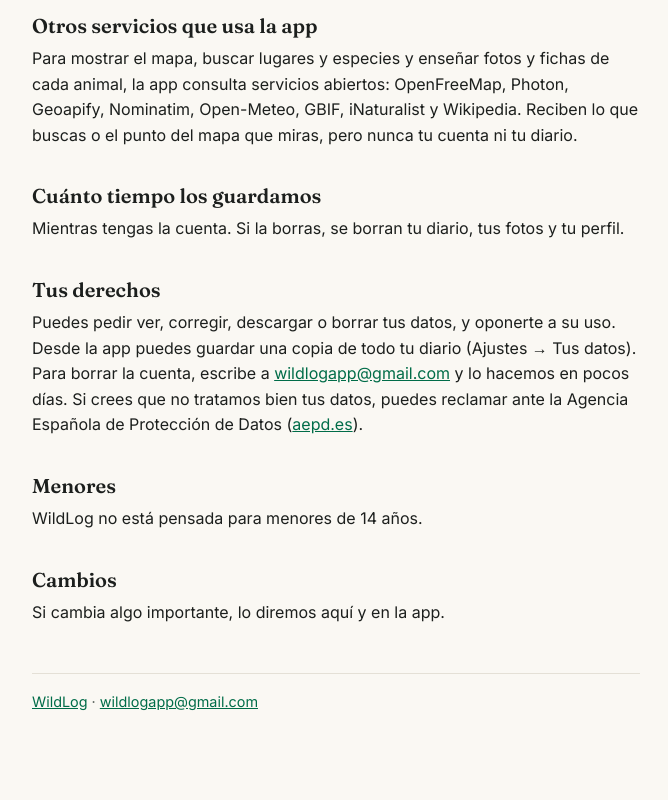
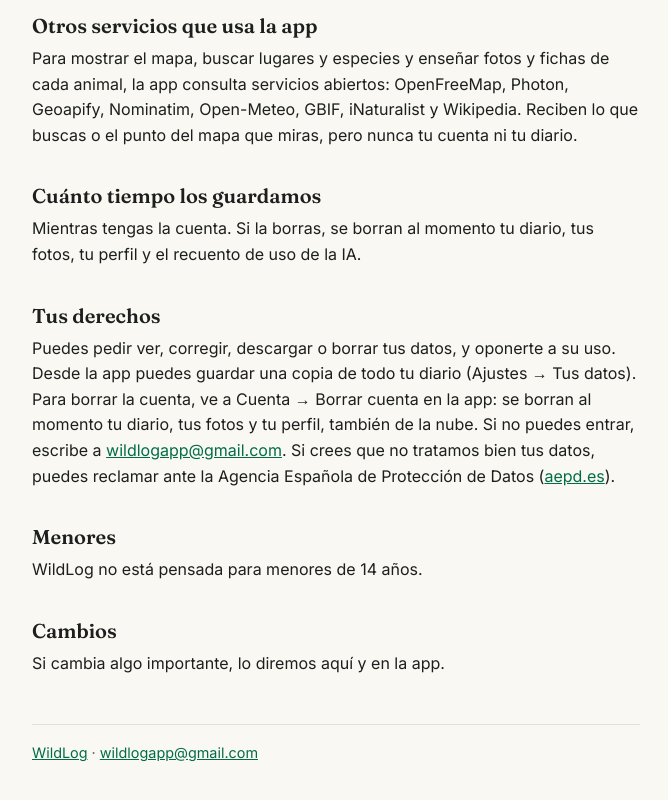
Before and after one commit to JParker7/wildlog-web, a plain HTML site: page privacidad.html in a window 1280 px wide. Shown: the part 1290-2090 px from the top of the page, without its empty margins (304-972 px from the left). Before the commit the page ends 2067 px from the top, so only its background shows below. Drawn offline with Linux system fonts and the light colour scheme.

Commit message:
La cuenta se borra desde la app

```diff
--- a/privacidad.html
+++ b/privacidad.html
@@ -48,10 +48,10 @@
     <p>Para mostrar el mapa, buscar lugares y especies y enseñar fotos y fichas de cada animal, la app consulta servicios abiertos: OpenFreeMap, Photon, Geoapify, Nominatim, Open-Meteo, GBIF, iNaturalist y Wikipedia. Reciben lo que buscas o el punto del mapa que miras, pero nunca tu cuenta ni tu diario.</p>
 
     <h2>Cuánto tiempo los guardamos</h2>
-    <p>Mientras tengas la cuenta. Si la borras, se borran tu diario, tus fotos y tu perfil.</p>
+    <p>Mientras tengas la cuenta. Si la borras, se borran al momento tu diario, tus fotos, tu perfil y el recuento de uso de la IA.</p>
 
     <h2>Tus derechos</h2>
-    <p>Puedes pedir ver, corregir, descargar o borrar tus datos, y oponerte a su uso. Desde la app puedes guardar una copia de todo tu diario (Ajustes → Tus datos). Para borrar la cuenta, escribe a <a href="mailto:wildlogapp@gmail.com">wildlogapp@gmail.com</a> y lo hacemos en pocos días. Si crees que no tratamos bien tus datos, puedes reclamar ante la Agencia Española de Protección de Datos (<a href="https://www.aepd.es">aepd.es</a>).</p>
+    <p>Puedes pedir ver, corregir, descargar o borrar tus datos, y oponerte a su uso. Desde la app puedes guardar una copia de todo tu diario (Ajustes → Tus datos). Para borrar la cuenta, ve a Cuenta → Borrar cuenta en la app: se borran al momento tu diario, tus fotos y tu perfil, también de la nube. Si no puedes entrar, escribe a <a href="mailto:wildlogapp@gmail.com">wildlogapp@gmail.com</a>. Si crees que no tratamos bien tus datos, puedes reclamar ante la Agencia Española de Protección de Datos (<a href="https://www.aepd.es">aepd.es</a>).</p>
 
     <h2>Menores</h2>
     <p>WildLog no está pensada para menores de 14 años.</p>
```
